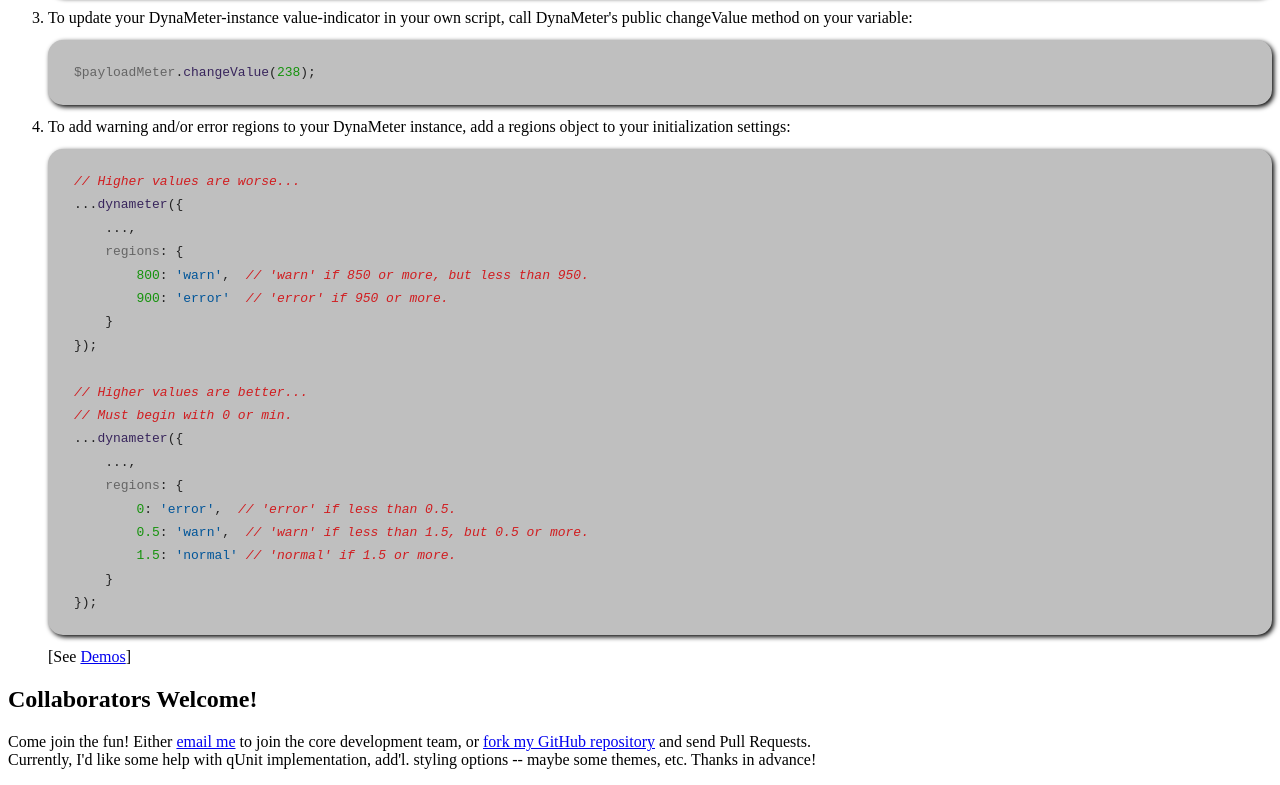
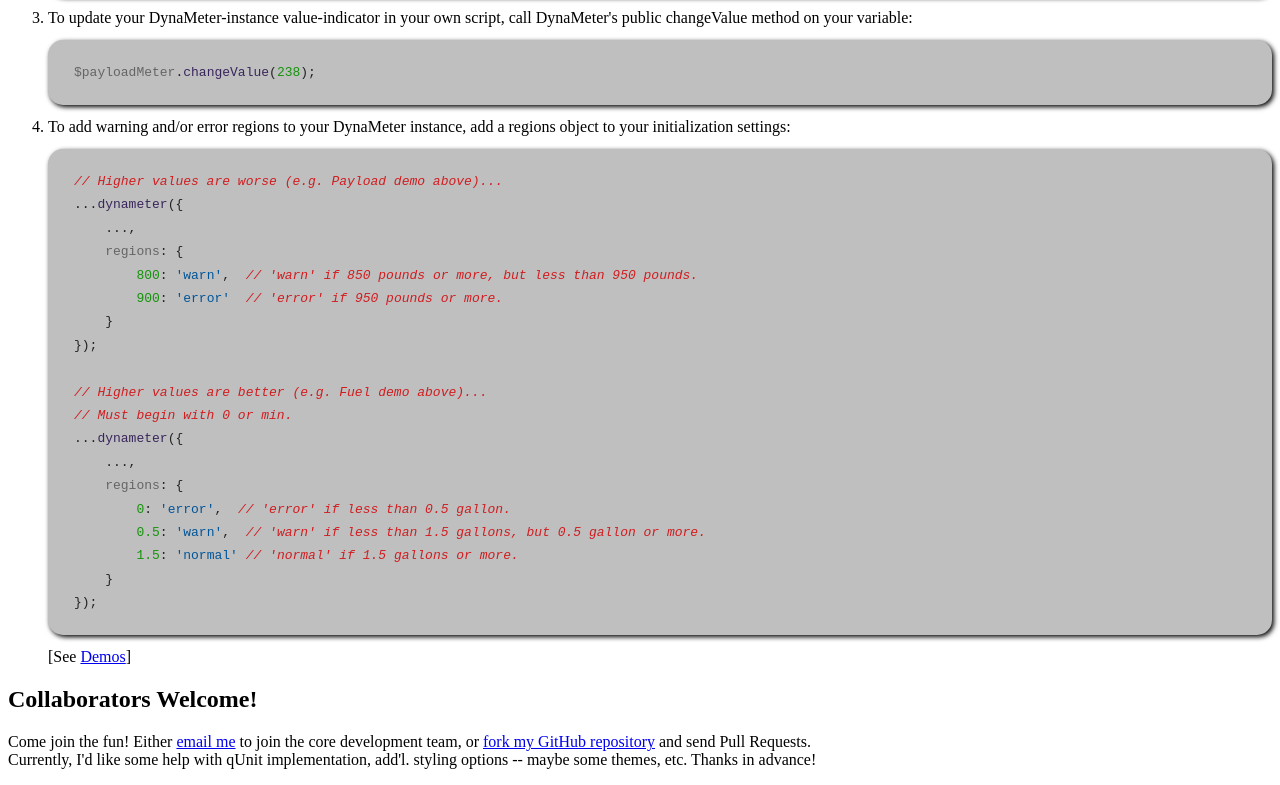
Before and after one commit to tlei123/jquery-dynameter, a plain HTML site: page index.html in a window 1280 px wide. Shown: the part 2225-3010 px from the top of the page. Drawn offline with nearby package versions, Linux system fonts and the light colour scheme; files that its build step writes are made by us from their sources.

Commit message:
Content update
Tweaked Demos content.

```diff
--- a/index.html
+++ b/index.html
@@ -89,23 +89,23 @@
 			<li>To update your DynaMeter-instance value-indicator in your own script, call DynaMeter's public changeValue method on your variable:<br>
 				<pre class="sh_javascript">$payloadMeter.changeValue(238);</pre></li>
 			<li>To add warning and/or error regions to your DynaMeter instance, add a regions object to your initialization settings:<br>
-				<pre class="sh_javascript">// Higher values are worse...
+				<pre class="sh_javascript">// Higher values are worse (e.g. Payload demo above)...
 ...dynameter({
 	...,
 	regions: {
-		800: 'warn',  // 'warn' if 850 or more, but less than 950.
-		900: 'error'  // 'error' if 950 or more.
+		800: 'warn',  // 'warn' if 850 pounds or more, but less than 950 pounds.
+		900: 'error'  // 'error' if 950 pounds or more.
 	}
 });
 
-// Higher values are better...
+// Higher values are better (e.g. Fuel demo above)...
 // Must begin with 0 or min.
 ...dynameter({
 	...,
 	regions: {
-		0: 'error',  // 'error' if less than 0.5.
-		0.5: 'warn',  // 'warn' if less than 1.5, but 0.5 or more.
-		1.5: 'normal' // 'normal' if 1.5 or more.
+		0: 'error',  // 'error' if less than 0.5 gallon.
+		0.5: 'warn',  // 'warn' if less than 1.5 gallons, but 0.5 gallon or more.
+		1.5: 'normal' // 'normal' if 1.5 gallons or more.
 	}
 });</pre>
 				[See <a href="#demoHdr">Demos</a>]
```
